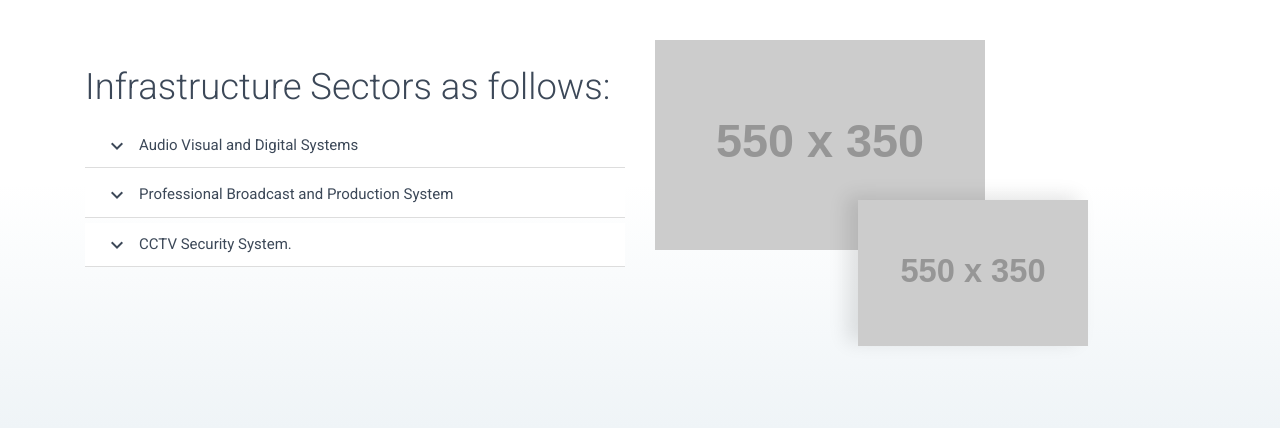
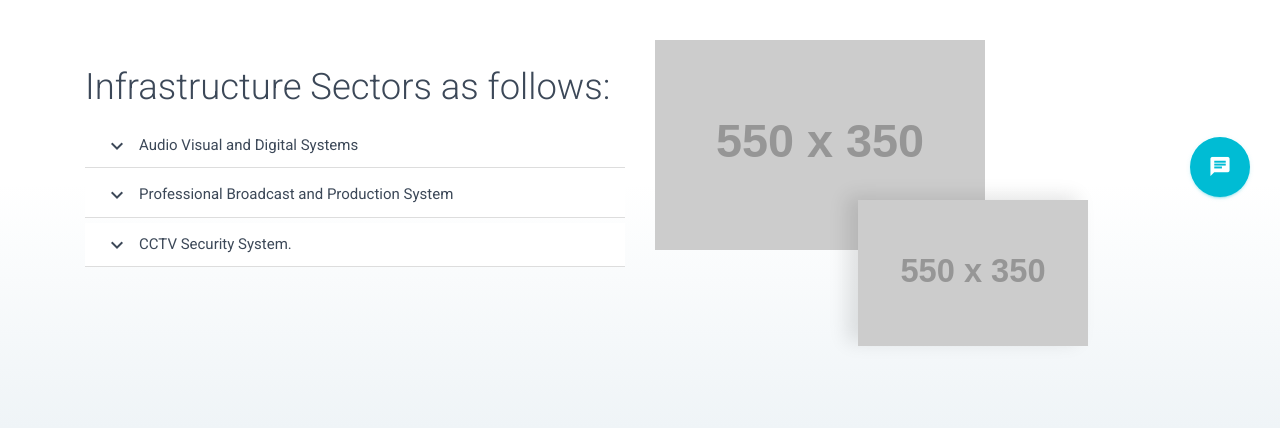
Before and after one commit to eMaM1921990/lasert, a Django app: page /about/ in a window 1280 px wide. Shown: the part 573-1001 px from the top of the page. Run offline with Django 3.2, Linux system fonts and the light colour scheme; grey boxes labelled with a size stand in for pictures from a placeholder-image service; some libraries are stand-ins or nearby versions.

Commit message:
help desk

```diff
--- a/lasert/settings/base.py
+++ b/lasert/settings/base.py
@@ -171,7 +171,7 @@ MEDIA_ROOT = os.path.join(BASE_DIR, 'media')
 # if not os.path.exists(home+'/proflag'):
 #     os.makedirs(home+'/proflag')
 
-MEDIA_URL = '/media/'
+MEDIA_URL = '/lasert/media/'
 
 
 IMG_RECOMMEND= 'recommend/'
--- a/templates/base/base.html
+++ b/templates/base/base.html
@@ -32,7 +32,9 @@
 <!-- Start of lasert Zendesk Widget script -->
 <script>/*<![CDATA[*/window.zEmbed||function(e,t){var n,o,d,i,s,a=[],r=document.createElement("iframe");window.zEmbed=function(){a.push(arguments)},window.zE=window.zE||window.zEmbed,r.src="javascript:false",r.title="",r.role="presentation",(r.frameElement||r).style.cssText="display: none",d=document.getElementsByTagName("script"),d=d[d.length-1],d.parentNode.insertBefore(r,d),i=r.contentWindow,s=i.document;try{o=s}catch(e){n=document.domain,r.src='javascript:var d=document.open();d.domain="'+n+'";void(0);',o=s}o.open()._l=function(){var e=this.createElement("script");n&&(this.domain=n),e.id="js-iframe-async",e.src="https://assets.zendesk.com/embeddable_framework/main.js",this.t=+new Date,this.zendeskHost="lasert.zendesk.com",this.zEQueue=a,this.body.appendChild(e)},o.write('<body onload="document._l();">'),o.close()}();
 /*]]>*/
-
+  zE(function() {
+    zE.hide();
+  });
 
 </script>
 <!-- End of lasert Zendesk Widget script -->
--- a/templates/base/footer.html
+++ b/templates/base/footer.html
@@ -86,7 +86,7 @@
         </div>
     </footer>
 {% csrf_token %}
-{#<button class="btn btn-info btn-fab btn-fab-mini btn-round fix-btn" onclick="showWidget()">#}
-{#        <i class="material-icons">chat</i>#}
-{#        <div class="ripple-container"></div>#}
-{#    </button>#}
+<button class="btn btn-info btn-fab btn-fab-mini btn-round fix-btn" onclick="zE.activate({hideOnClose: true});">
+        <i class="material-icons">chat</i>
+        <div class="ripple-container"></div>
+    </button>
```
